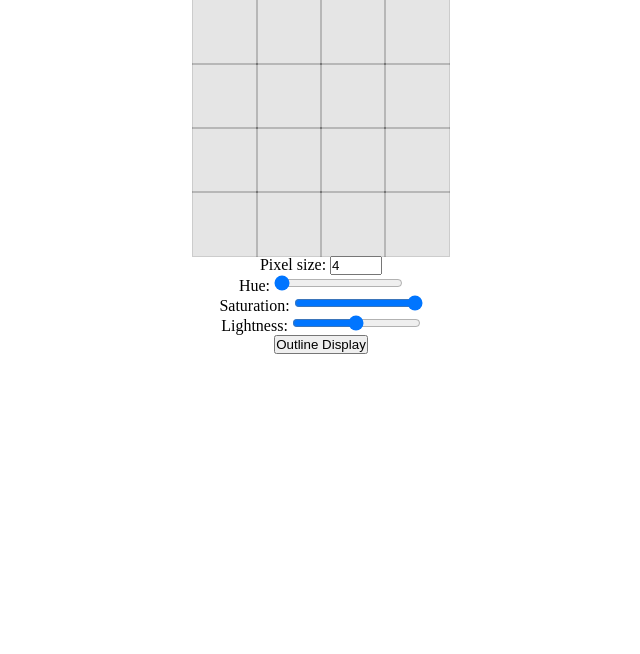
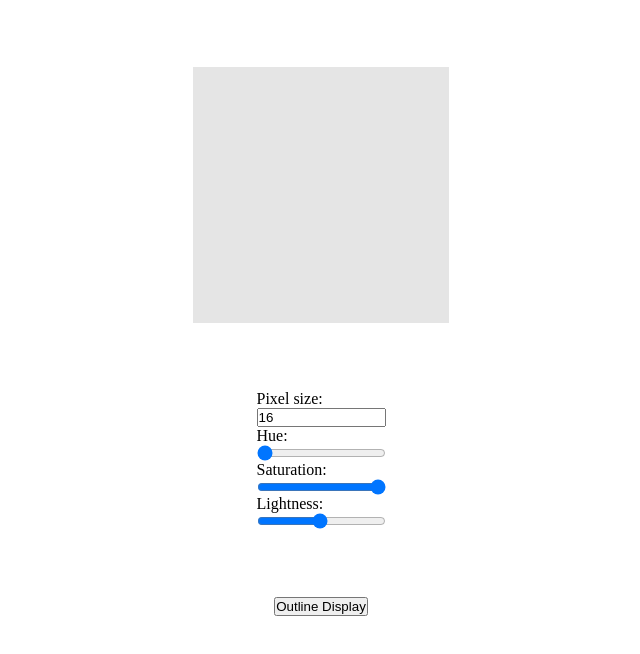
Before and after one commit to DawidGawronskiDev/etch-a-sketch, a plain HTML site: page index.html in a window 1280 px wide. Shown: the whole page, without its empty margins (319-959 px from the left). Drawn offline with Linux system fonts and the light colour scheme.

Commit message:
Modify files

```diff
--- a/app.js
+++ b/app.js
@@ -2,11 +2,18 @@ let gridContainer = document.querySelector("#grid--container");
 let pixel = document.createElement("div");
 
 let gridContainerSize = 256;
-let pixelSize = 4;
+let pixelSize = 16;
 
 let hueInput = document.querySelector("#hueInput");
 let saturationInput = document.querySelector("#saturationInput");
 let lightnessInput = document.querySelector("#lightnessInput");
+let currentColor = document.querySelector("#currentColor");
+
+//draw only if mouse is clicked
+let isClicked = false;
+gridContainer.addEventListener("click", function () {
+  isClicked = !isClicked;
+});
 
 //reset grid
 function resetGrid() {
@@ -19,8 +26,7 @@ function resetGrid() {
   createGrid();
 }
 
-let newColor = "blue";
-
+let newColor = "red";
 //change color, hue, saturation and lightness
 function changeColor() {
   newColor =
@@ -31,11 +37,14 @@ function changeColor() {
     "%, " +
     lightnessInput.value +
     "%)";
+  currentColor.style.background = newColor;
 }
 
 //change color of pixel
 function changePixelColor(e) {
-  e.target.style.background = newColor;
+  if (isClicked) {
+    e.target.style.background = newColor;
+  }
 }
 
 //change number of pixel in one row
@@ -64,12 +73,13 @@ function outlineDisplay() {
 //create grid
 function createGrid() {
   for (let i = 0; i < pixelSize * pixelSize; i++) {
+    gridContainer.style.width = gridContainerSize + "px";
+    gridContainer.style.height = gridContainerSize + "px";
     pixel = document.createElement("div");
     pixel.style.width = gridContainerSize / pixelSize + "px";
     pixel.style.height = gridContainerSize / pixelSize + "px";
     pixel.classList.add("pixel");
     pixel.style.background = "rgba(0, 0, 0, 0.1)";
-    pixel.style.outline = "1px solid rgba(0, 0, 0, 0.2)";
 
     pixel.addEventListener("mouseenter", changePixelColor);
 
@@ -77,5 +87,4 @@ function createGrid() {
   }
 }
 createGrid();
-window.addEventListener("click", canDraw);
 window.addEventListener("keydown", resetGrid);
--- a/index.html
+++ b/index.html
@@ -12,6 +12,7 @@
     <main>
       <div id="grid--container"></div>
 
+      <form action="">
         <label for="pixelSizeInput"
           >Pixel size:
           <input
@@ -19,8 +20,8 @@
             name=""
             id="pixelSizeInput"
             min="0"
-          max="32"
-          value="4"
+            max="64"
+            value="16"
             oninput="changePixelSize()"
           />
         </label>
@@ -61,7 +62,9 @@
             oninput="changeColor()"
           />
         </label>
+      </form>
       <button onclick="outlineDisplay()">Outline Display</button>
+      <div id="currentColor"></div>
     </main>
   </body>
 </html>
--- a/main.css
+++ b/main.css
@@ -3,17 +3,27 @@
   padding: 0;
 }
 
+main {
+  width: 100%;
+  height: 100vh;
+
+  display: flex;
+  align-items: center;
+  justify-content: space-evenly;
+  flex-direction: column;
+}
+
+form * {
+  display: flex;
+  flex-direction: column;
+}
+
 #grid--container {
-  width: 256px;
-  height: 256px;
-
   display: flex;
   flex-wrap: wrap;
 }
 
-main {
-  display: flex;
-  align-items: center;
-  flex-direction: column;
-  justify-content: center;
+#currentColor {
+  width: 50px;
+  height: 50px;
 }
```
Lines whose indentation alone changed are shown as unchanged.
